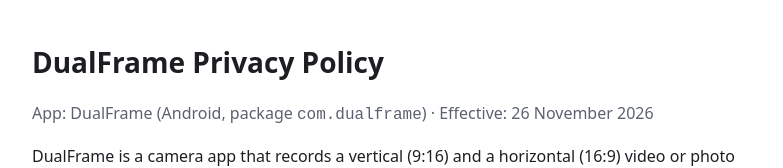
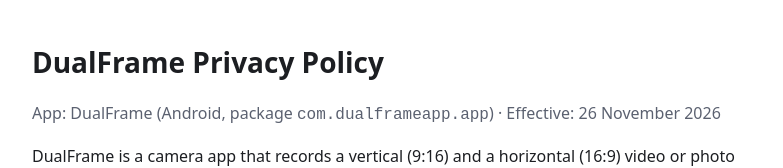
Before and after one commit to Mharis997/Mharis997.github.io, a plain HTML site: page dualframe/privacy-policy.html in a window 1280 px wide. Shown: the top 168 px of the page, without its empty margins (248-1031 px from the left). Drawn offline with Linux system fonts and the light colour scheme.

Commit message:
DualFrame privacy policy: package com.dualframeapp.app
Co-Authored-By: Claude Opus 5.5 <noreply@anthropic.com>
Claude-Session: https://claude.ai/code/session_01WP6zm9GVohv1FYS8SGeMPa

```diff
--- a/dualframe/privacy-policy.html
+++ b/dualframe/privacy-policy.html
@@ -20,7 +20,7 @@
 </head>
 <body>
 <h1>DualFrame Privacy Policy</h1>
-<p class="muted">App: DualFrame (Android, package <code>com.dualframe</code>) · Effective: 26 November 2026</p>
+<p class="muted">App: DualFrame (Android, package <code>com.dualframeapp.app</code>) · Effective: 26 November 2026</p>
 
 <p>DualFrame is a camera app that records a vertical (9:16) and a horizontal (16:9) video or photo at the same time. This policy explains how the app handles your data. In short: <strong>DualFrame does not collect, transmit or share any personal or sensitive data. Everything you record stays on your phone.</strong></p>
 
```
